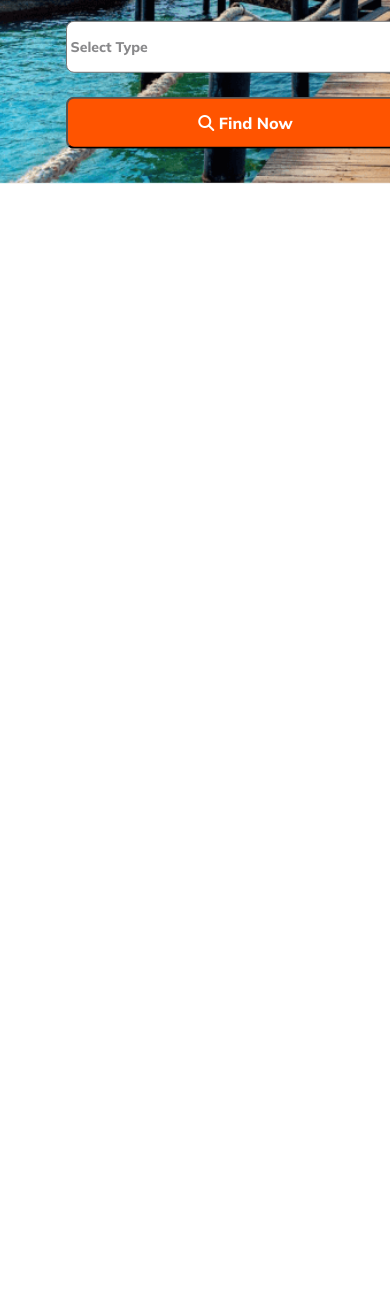
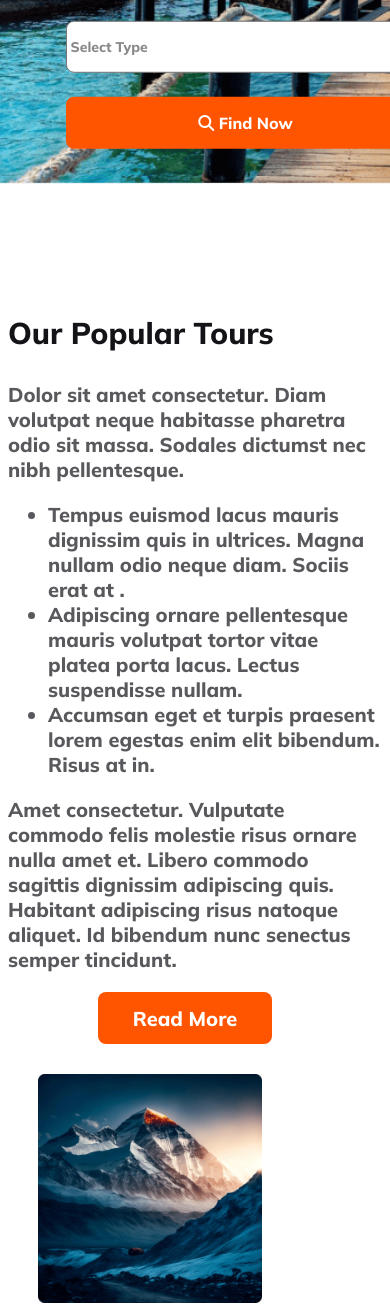
Before and after one commit to ariful3z/B9A2-Hero-Travel-Assinment, a plain HTML site: page index.html in a window 390 px wide. Shown: the part 891-2201 px from the top of the page. Before the commit the page ends 1083 px from the top, so only its background shows below. Drawn offline with Linux system fonts and the light colour scheme.

Commit message:
added feature section with responsive

```diff
--- a/index.html
+++ b/index.html
@@ -55,6 +55,31 @@
           </div>
 
     </main>
+
+    <section class="feature">
+        <div class="feature-content">
+            <h3 class="section-title">Our Popular Tours</h3>
+            <p class="sit">
+                Dolor sit amet consectetur. Diam volutpat neque habitasse pharetra odio sit massa. Sodales dictumst nec nibh pellentesque.
+            </p>
+          <div class="tempus">
+            <ul>
+                <li>Tempus euismod lacus mauris dignissim quis in ultrices. Magna nullam odio neque diam. Sociis erat at .</li>
+                <li>Adipiscing ornare pellentesque mauris volutpat tortor vitae platea porta lacus. Lectus suspendisse nullam.</li>
+                <li> Accumsan eget et turpis praesent lorem egestas enim elit bibendum. Risus at in.</li>
+            </ul>
+          </div>
+          <p class="amet">Amet consectetur. Vulputate commodo felis molestie risus
+            ornare nulla amet et. Libero commodo sagittis dignissim adipiscing quis. Habitant adipiscing risus natoque aliquet. Id bibendum nunc senectus semper tincidunt. </p>
+
+            <button class="read">Read More</button>
+
+        </div>
+        <div class="feature-img">
+            <img src="Images/Rectangle 4.png" alt="">
+
+        </div>
+    </section>
     <footer>
 
     </footer>
--- a/styles/herotravel.css
+++ b/styles/herotravel.css
@@ -115,6 +115,7 @@ height: 52px;
 background: #FF5400;
 width: 154px;
 height: 52px;
+border: none;
 }
 .header{
     display: flex;
@@ -125,7 +126,44 @@ height: 52px;
 .group{
     display: none;
 }
-
+.feature{
+    display: flex;
+    margin-top: 100px;
+    gap: 30px;
+}
+.section-title{
+    color: #131318;
+font-size: 40px;
+font-weight: 800;
+}
+.tempus{
+    color: rgba(19, 19, 24, 0.70);
+font-size: 16px;
+font-weight: 400;
+}
+.sit{
+    color: rgba(19, 19, 24, 0.70);
+    font-size: 16px;
+    font-weight: 400;
+}
+.amet{
+    color: rgba(19, 19, 24, 0.70);
+    font-size: 16px;
+    font-weight: 400;
+}
+.feature-img{
+ width: 100%;
+}
+.read{
+    border-radius: 8px;
+background: #FF5400;
+width: 174px;
+height: 52px;
+color: #FFF;
+font-size: 20px;
+font-weight: 800;
+border: none;
+}
 /*
 respobnsive section */
 
@@ -199,4 +237,24 @@ height: 52px;
 margin-left: 246px
 }
 
+.feature{
+    flex-direction: column;
+
 }
+.feature-img img{
+    width: 60%;
+    margin-left: 30px;
+
+}
+.section-title{
+    font-size: 30px;
+}
+.sit ,.tempus ,.amet{
+    font-size: 20px;
+}
+.read{
+    margin-left: 90px;
+}
+
+
+}
```
